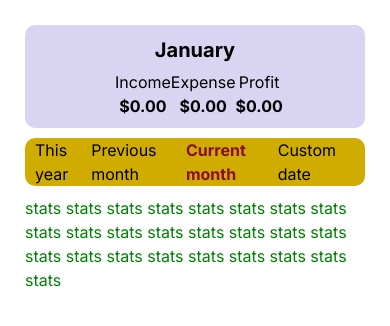
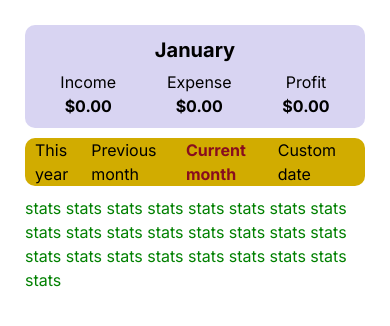
Before and after one commit to eimuciu/cash-tracker, a Next.js app: page /stats in a window 390 px wide. Shown: the top 326 px of the page. Built offline with nearby package versions, Linux system fonts and the light colour scheme.

Commit message:
header mobile friendly

```diff
--- a/src/app/components/layoutWrapper/header/index.tsx
+++ b/src/app/components/layoutWrapper/header/index.tsx
@@ -8,7 +8,7 @@ export default function Header() {
             January
           </p>
         </div>
-        <div className="flex w-[50%] justify-between">
+        <div className="flex w-[50%] justify-around sm:w-[75%] xs:w-[100%]">
           <div className="text-center">
             <p>Income</p>
             <p className="font-bold">
--- a/tailwind.config.ts
+++ b/tailwind.config.ts
@@ -20,6 +20,7 @@ const config: Config = {
       lg: { max: '1024px' },
       md: { max: '768px' },
       sm: { max: '640px' },
+      xs: { max: '425px' },
     },
   },
   plugins: [],
```
